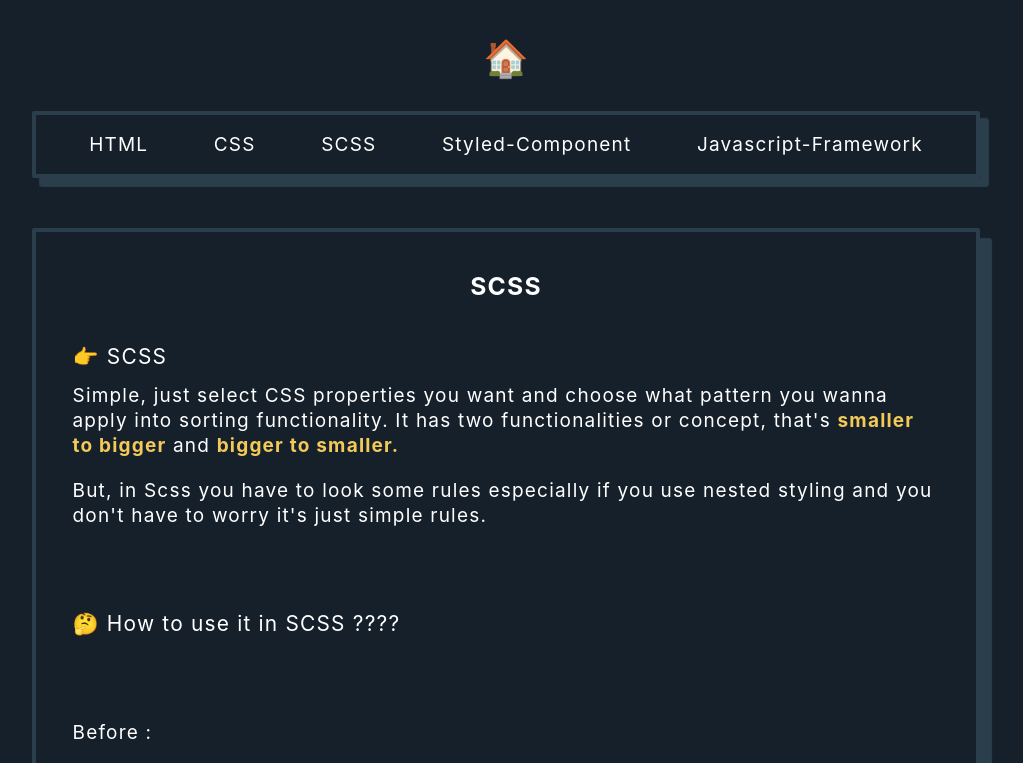
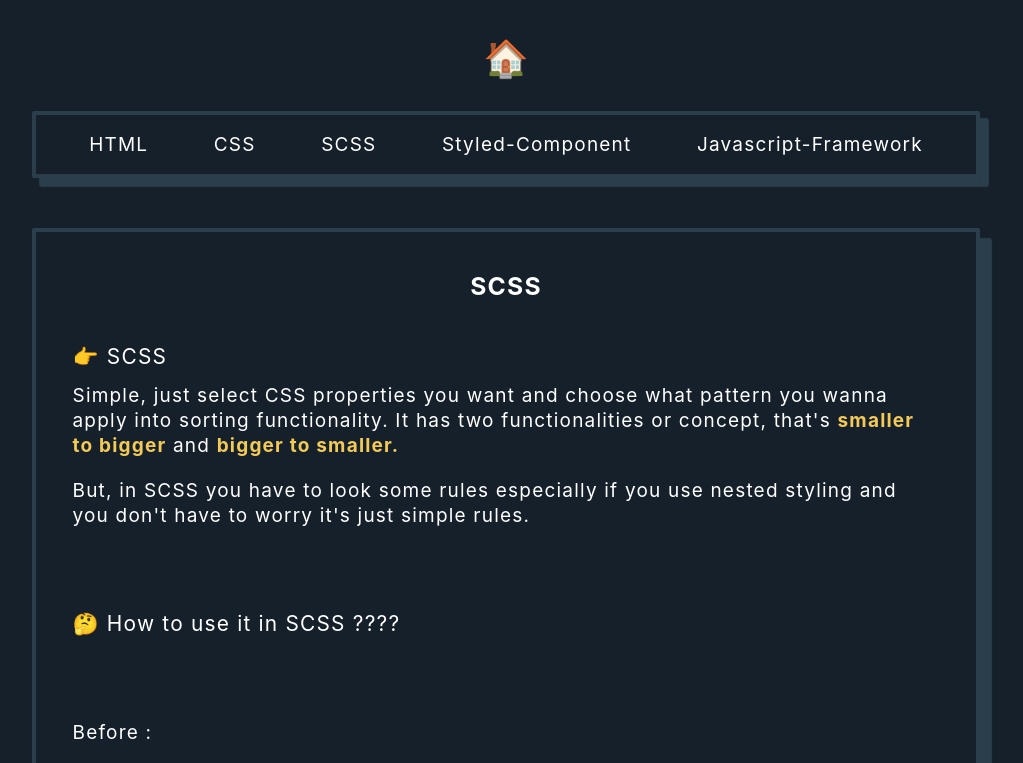
Before and after one commit to apriliandi246/vscode-css-sort-website, a Next.js app: page /scss in a window 1280 px wide. Shown: the top 763 px of the page, without its empty margins (134-1157 px from the left). Built offline with nearby package versions, Linux system fonts and the light colour scheme; grey boxes are pictures that could not be loaded.

Commit message:
update doc

```diff
--- a/pages/css.js
+++ b/pages/css.js
@@ -74,8 +74,8 @@ export default function Css() {
 
          <section className={styles.section}>
             <h3 className={styles.introduction__title_example}>
-               But, you can select selector too, not just the properties if you
-               want single sort functionality.
+               But, you can select CSS selector too, not just the properties if
+               you want single sort functionality.
             </h3>
 
             <Image
--- a/pages/sc.js
+++ b/pages/sc.js
@@ -25,7 +25,7 @@ export default function StyledComponent() {
             </p>
 
             <p className={styles.more_desc}>
-               Same with Scss, you have to look some rules especially if you use
+               Same with SCSS, you have to look some rules especially if you use
                nested styling and you don't have to worry it's just simple
                rules.
             </p>
--- a/pages/scss.js
+++ b/pages/scss.js
@@ -22,7 +22,7 @@ export default function Scss() {
             </p>
 
             <p className={styles.more_desc}>
-               But, in Scss you have to look some rules especially if you use
+               But, in SCSS you have to look some rules especially if you use
                nested styling and you don't have to worry it's just simple
                rules.
             </p>
```
